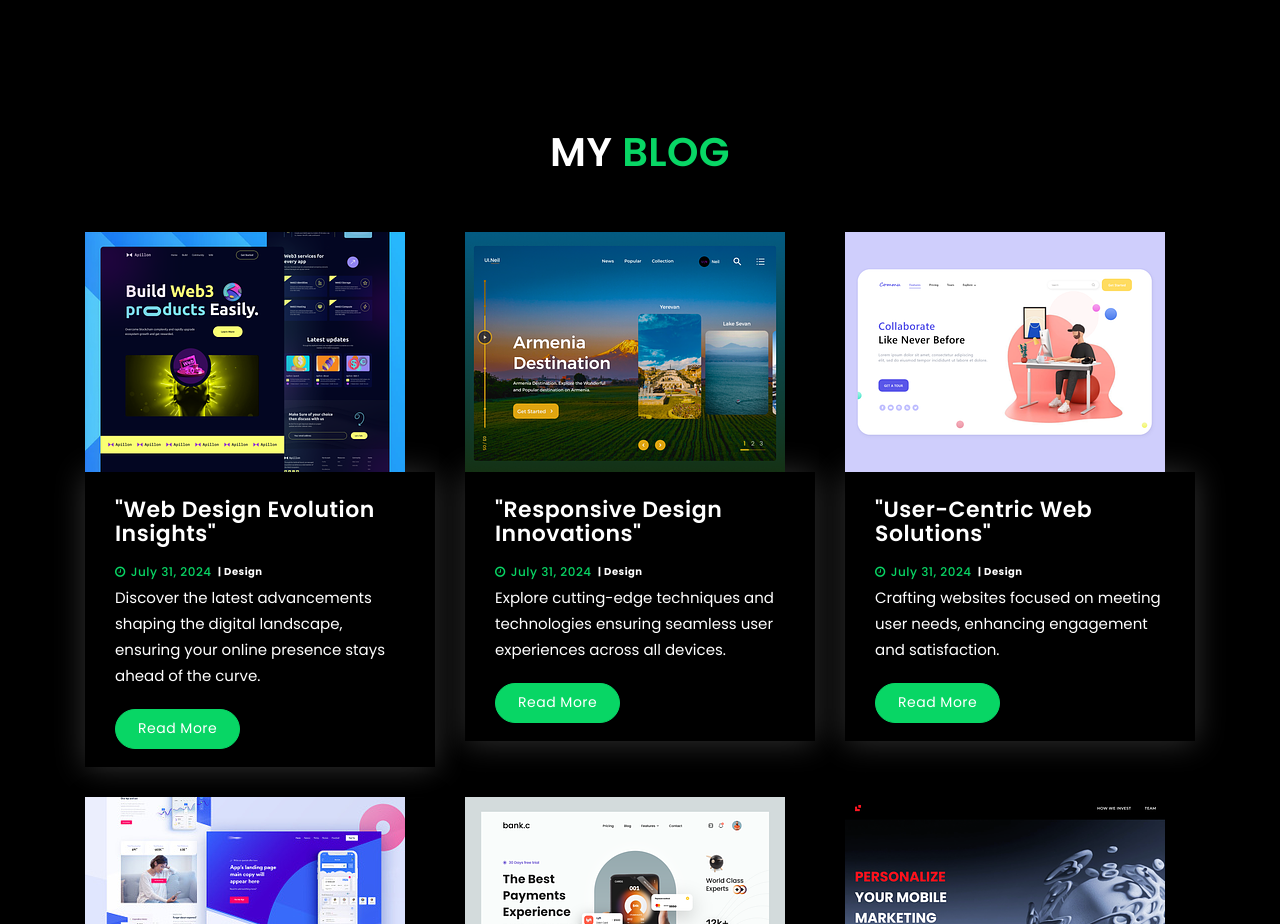
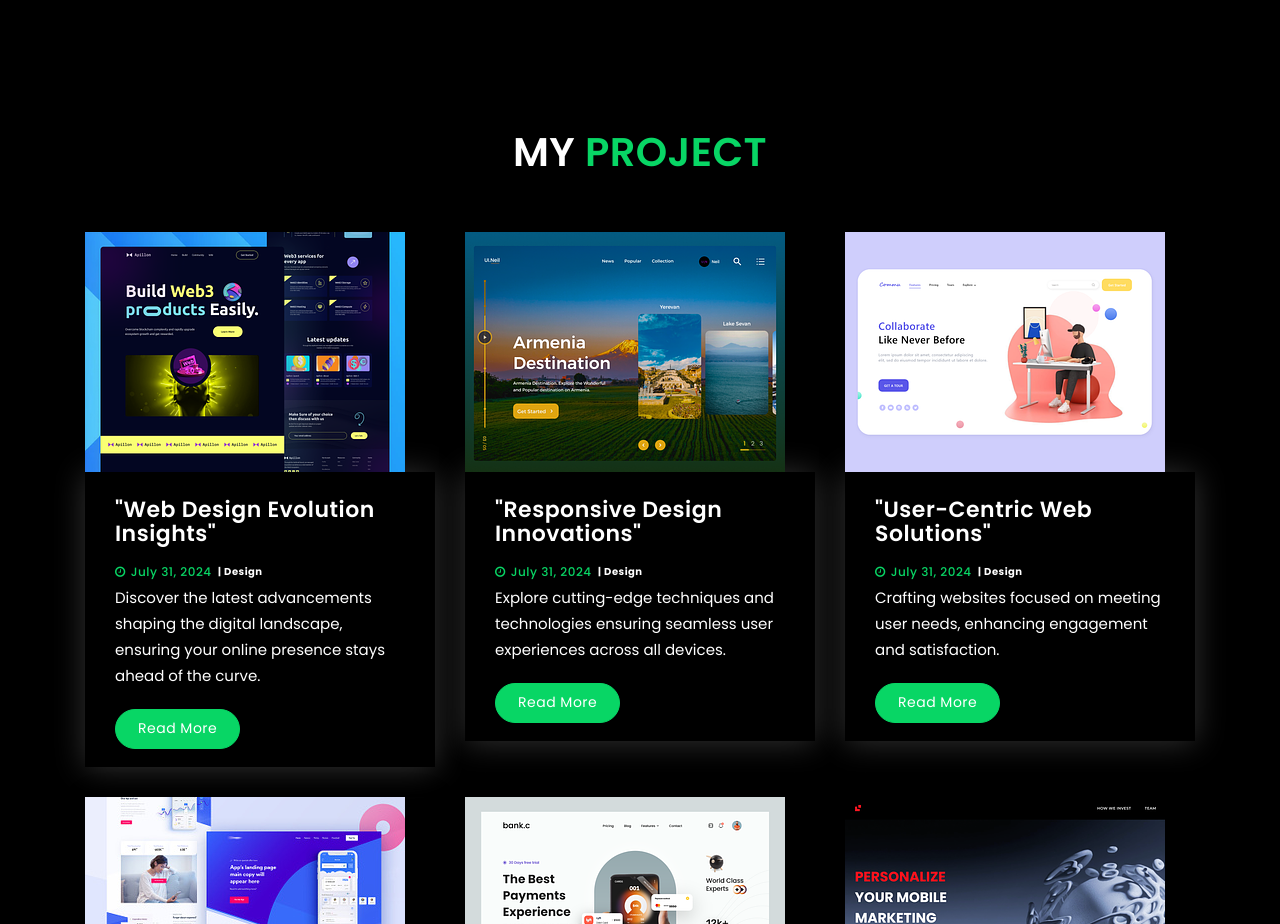
Before and after one commit to Mayurmali2611/Potfolio, a plain HTML site: page index.html in a window 1280 px wide. Shown: the part 1540-2464 px from the top of the page. Drawn offline with Linux system fonts and the light colour scheme.

Commit message:
Update index.html

```diff
--- a/index.html
+++ b/index.html
@@ -232,7 +232,7 @@
 
 		<!-- START BLOG -->
 			<div id="Projects" class="dark_bg blog-area section-padding">
-				<h2 class="section-title wow flipInX" data-wow-delay="0.4s">My <span>Blog</span></h2>
+				<h2 class="section-title wow flipInX" data-wow-delay="0.4s">My <span>Project</span></h2>
 				<div class="container">
 					<div class="row">
 						<div class="col-lg-4 col-md-4 col-xs-12">
```
